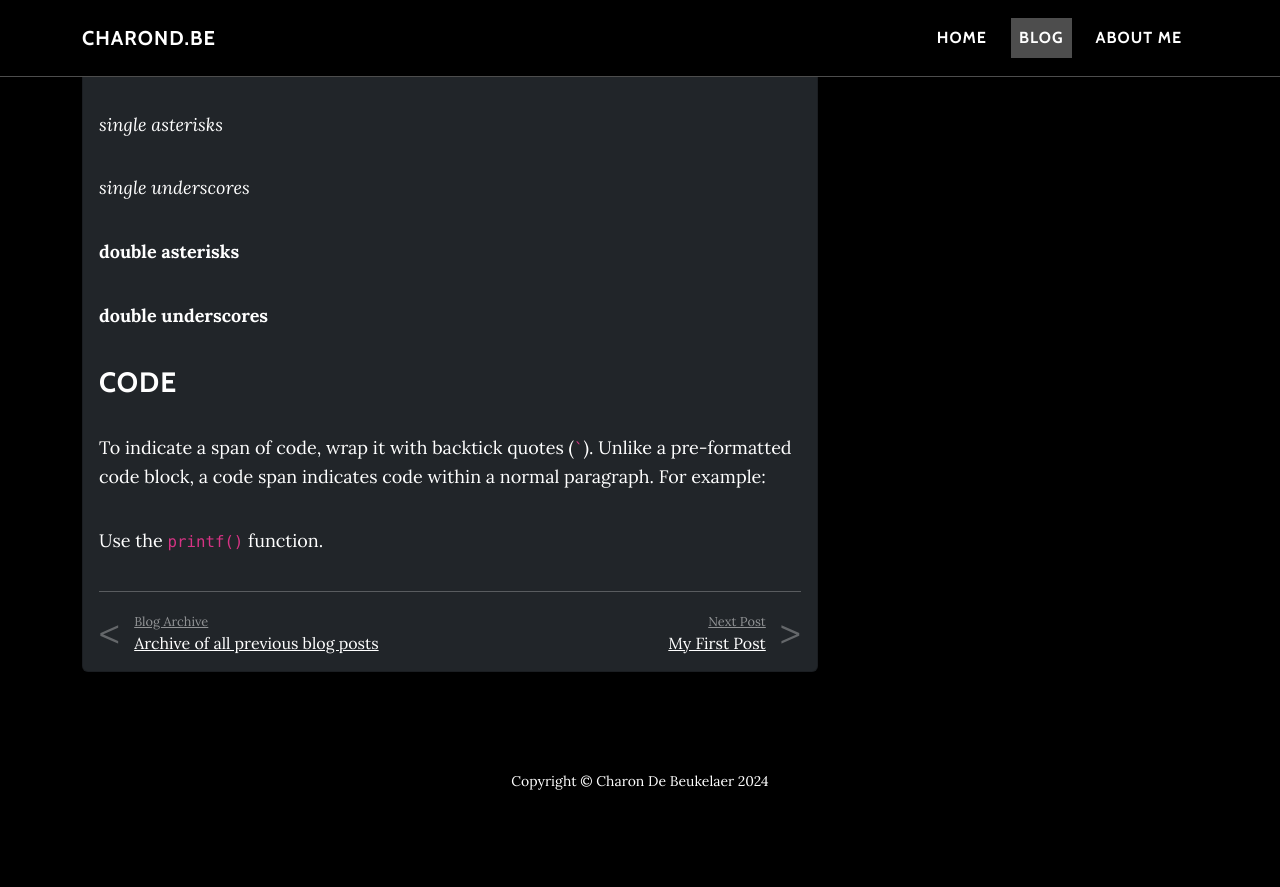
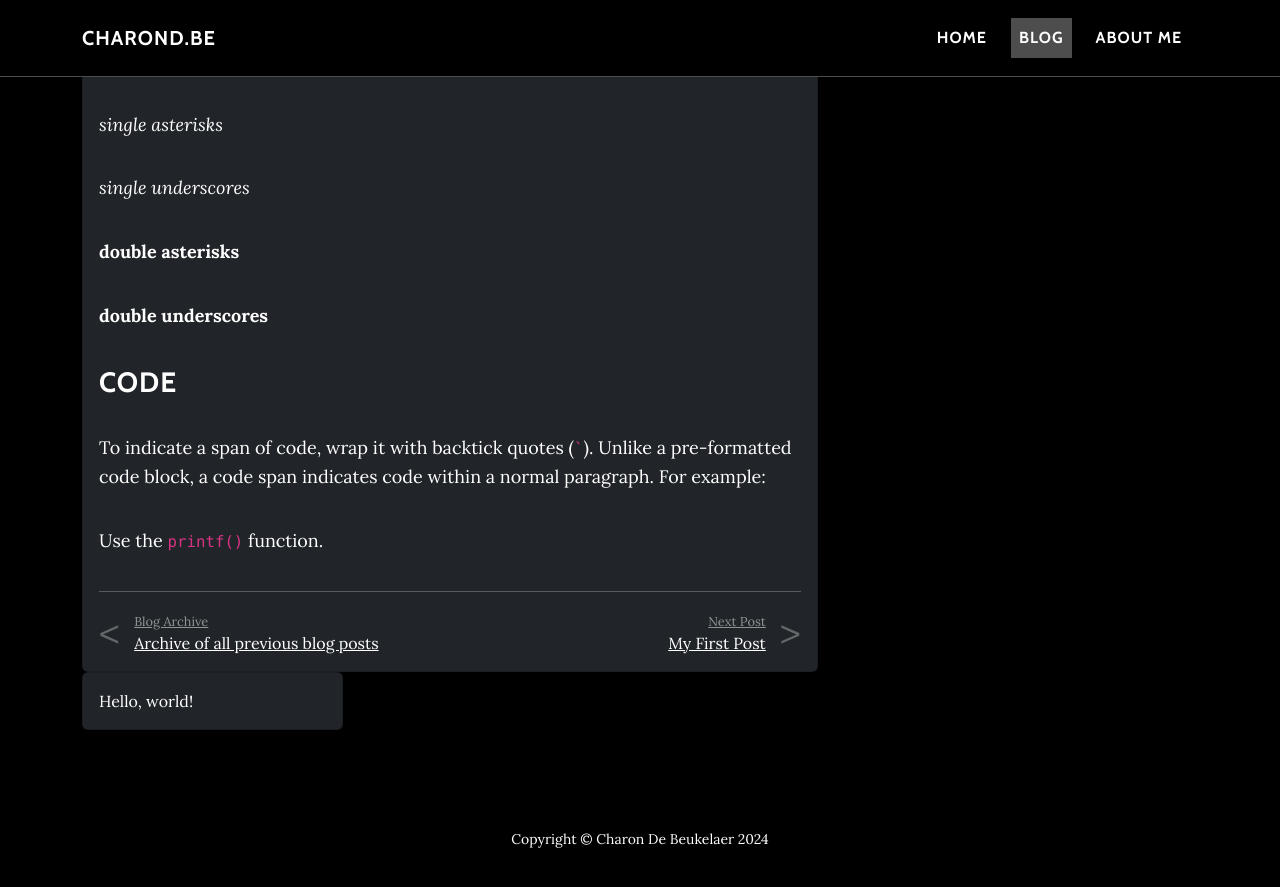
Before and after one commit to CharonDB/CharonDB.github.io, a Jekyll site: the page built from _posts/2024-05-31-markdown-test.md, in a window 1280 px wide and 900 px high, scrolled down 8111 px. Shown: the top 887 px of the window. Built offline with Jekyll 4.4.1, drawn with Linux system fonts in a browser that asks for light colours; our own code applies the rules of GitHub Pages for plain Markdown files; before the commit the page ends 8953 px from its top, so only the background shows below that.

Commit message:
Added sidebar for blog navigation

```diff
--- /dev/null
+++ b/_includes/sidebar.html
@@ -0,0 +1,5 @@
+<div class="card text-white bg-dark">
+    <div class="card-body">
+        <span>Hello, world!</span>
+    </div>
+</div>
--- a/_layouts/default.html
+++ b/_layouts/default.html
@@ -25,6 +25,13 @@
           </div>
         </div>
       </div>
+      <div class="row gy-4 row-cols-1 row-cols-md-4 row-cols-xl-4">
+        <div class="col-lg-8">
+          <div>
+            {% include sidebar.html %}
+          </div>
+        </div>
+      </div>
     </div>
   </main>
   {% include footer.html %}
```
